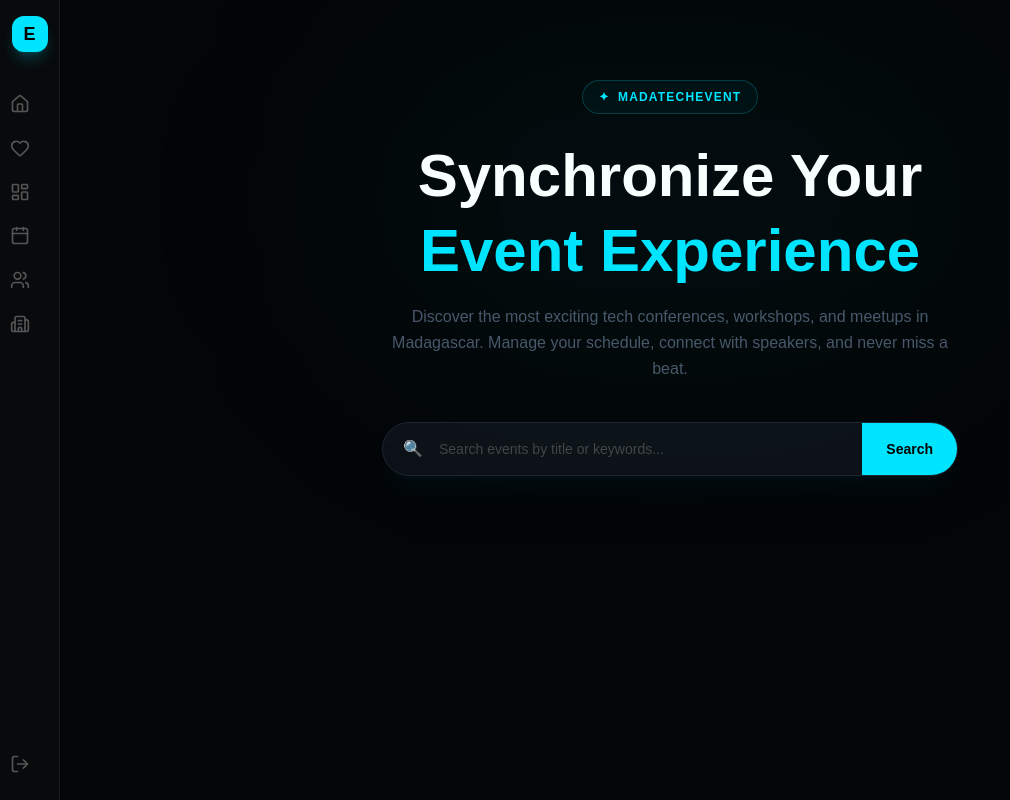
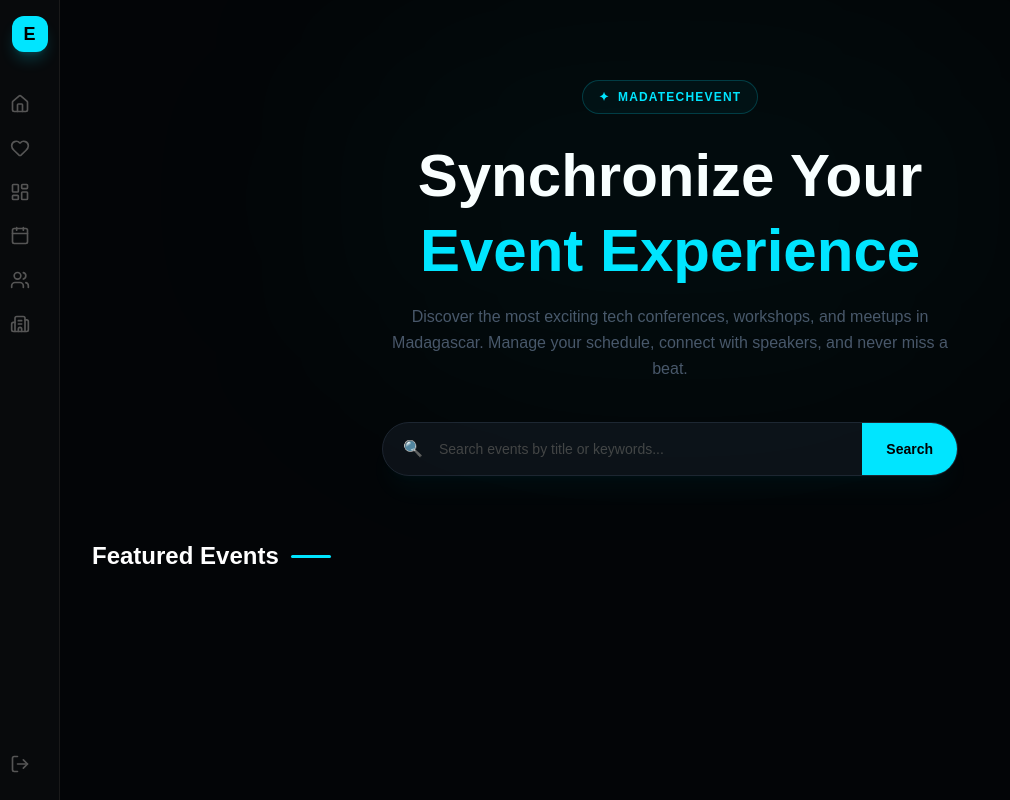
Before and after one commit to Proxima-Devs/EventSync, a Next.js app: page /main in a window 1280 px wide. Shown: the whole page, without its empty margins (0-1010 px from the left). Built offline with nearby package versions, Linux system fonts and the light colour scheme.

Commit message:
feat(home): add featured events section

```diff
--- a/app/(main)/main/page.tsx
+++ b/app/(main)/main/page.tsx
@@ -47,6 +47,14 @@ export default function HomePage() {
                     </button>
                 </div>
             </section>
+            <section className="px-8 pb-16">
+                <div className="flex items-center justify-between mb-6">
+                    <div className="flex items-center gap-3">
+                        <h2 className="text-2xl font-black">Featured Events</h2>
+                        <div className="h-[3px] w-10 bg-[#00E5FF] rounded-full" />
+                    </div>
+                </div>
+            </section>
         </main>
     );
 }
```
